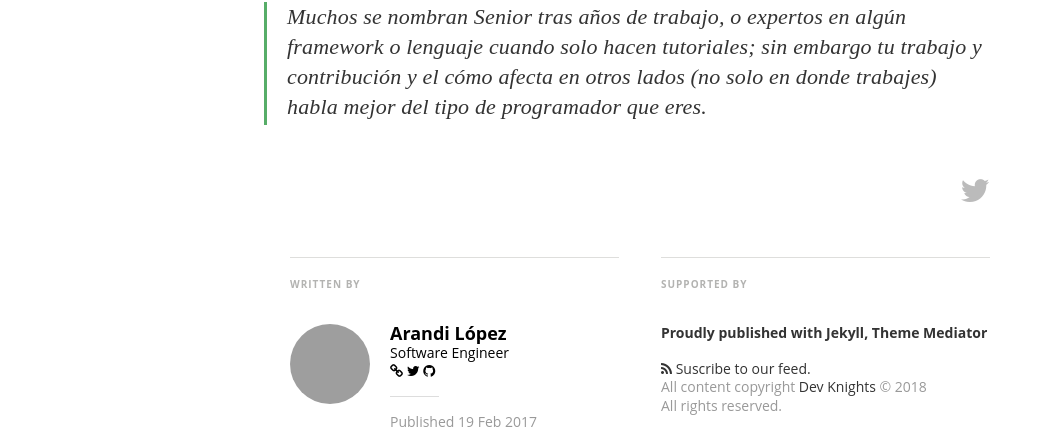
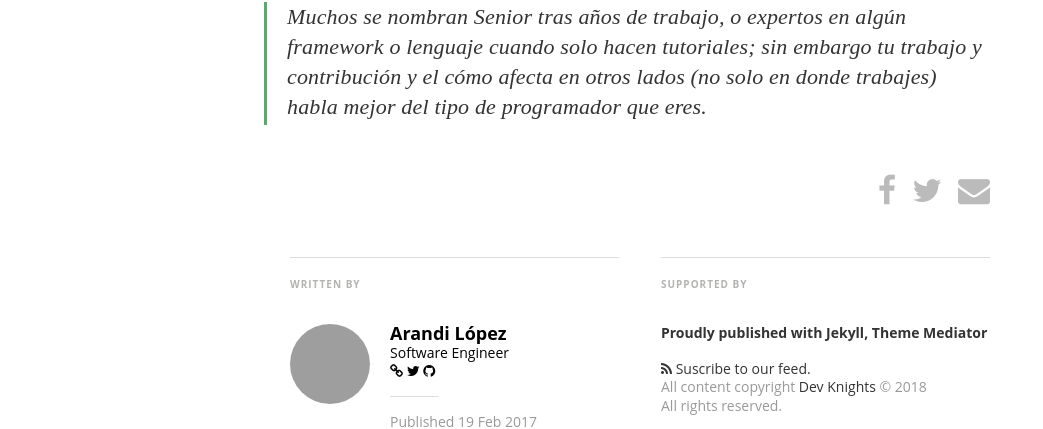
Before and after one commit to dev-knights/dev-knights.github.io, a Jekyll site: the page built from _posts/2017-02-19-que-tipo-de-programador-eres.markdown, in a window 1280 px wide. Shown: the part 1754-2183 px from the top of the page, without its empty margins (0-1043 px from the left). Built offline with Jekyll 4.4.1, drawn with Linux system fonts in a browser that asks for light colours; nearby versions of some CDN libraries; some web fonts are replaced; grey boxes are pictures that could not be loaded.

Commit message:
move social buttons to a file

```diff
--- /dev/null
+++ b/_includes/share_links.html
@@ -0,0 +1,16 @@
+<a  href="https://www.facebook.com/sharer/sharer.php?u={{ site.url }}{{ site.baseurl }}{{ page.url }}"
+onclick="window.open(this.href, 'pop-up', 'left=20,top=20,width=500,height=500,toolbar=1,resizable=0'); return false;"
+title="Share on Facebook" >
+<i class="fa fa-facebook fa-2x"></i>
+</a>
+
+<a  href="https://twitter.com/intent/tweet?text={{ page.title }}{% if author.twitter %}&via={{ author.twitter }}{% endif %}&url={{ site.url }}{{ site.baseurl }}{{ page.url }}"
+onclick="window.open(this.href, 'pop-up', 'left=20,top=20,width=500,height=500,toolbar=1,resizable=0'); return false;"
+title="Share on Twitter" >
+<i class="fa fa-twitter fa-2x"></i>
+</a>
+
+<a  href="mailto:?subject={{ page.title }}&amp;body=Check out this site {{ site.url }}{{ site.baseurl }}{{ page.url }}"
+title="Share via Email" >
+<i class="fa fa-envelope fa-2x"></i>
+</a>
--- a/_layouts/post.html
+++ b/_layouts/post.html
@@ -57,14 +57,7 @@
         </section>
         <footer class="post-footer">
           <section class="share">
-            {% for social in site.social %}
-              {% if social.share_url != null %}
-                <a class="icon-{{ social.icon }}" href="{{ social.share_url }}{% if social.share_title %}{{ social.share_title }}{{page.title | cgi_escape}}{% endif %}{{ social.share_link }}{{site.url}}{{site.baseurl}}{{page.id}}"
-                  onclick="window.open(this.href, '{{ social.icon }}-share', 'width=550,height=255');return false;" title="Share on {{social.icon | capitalize}}">
-                <i class="fa fa-{{ social.icon }} fa-2x"></i><span class="hidden">{{ social.icon }}</span>
-                </a>
-              {% endif %}
-            {% endfor %}
+            {% include share_links.html %}
           </section>
         </footer>
         <div class="bottom-teaser cf">
--- a/_posts/2017-02-19-que-tipo-de-programador-eres.markdown
+++ b/_posts/2017-02-19-que-tipo-de-programador-eres.markdown
@@ -4,7 +4,7 @@ published: true
 title: ¿Qué tipo de programador eres?
 date: 2017-02-19
 author: arandi
-tags: featured php senior software
+tags: php senior software
 ---
 
 Hace unos meses leí un [artículo](https://sg.com.mx/revista/53/el-caso-php-y-los-salarios#.WKdlaxIrKRv) publicado en la revista de Software Gurú por [Basilio Briseño](https://sg.com.mx/sgvirtual/speakers/basilio-brice-o) donde planteaba que PHP es de los lenguajes menos pagados en Mexico y por qué eso sucedía. En su articulo también publica un tabulador del tipo de programador hecho por el grupo de programadores “PHP México”.
```
